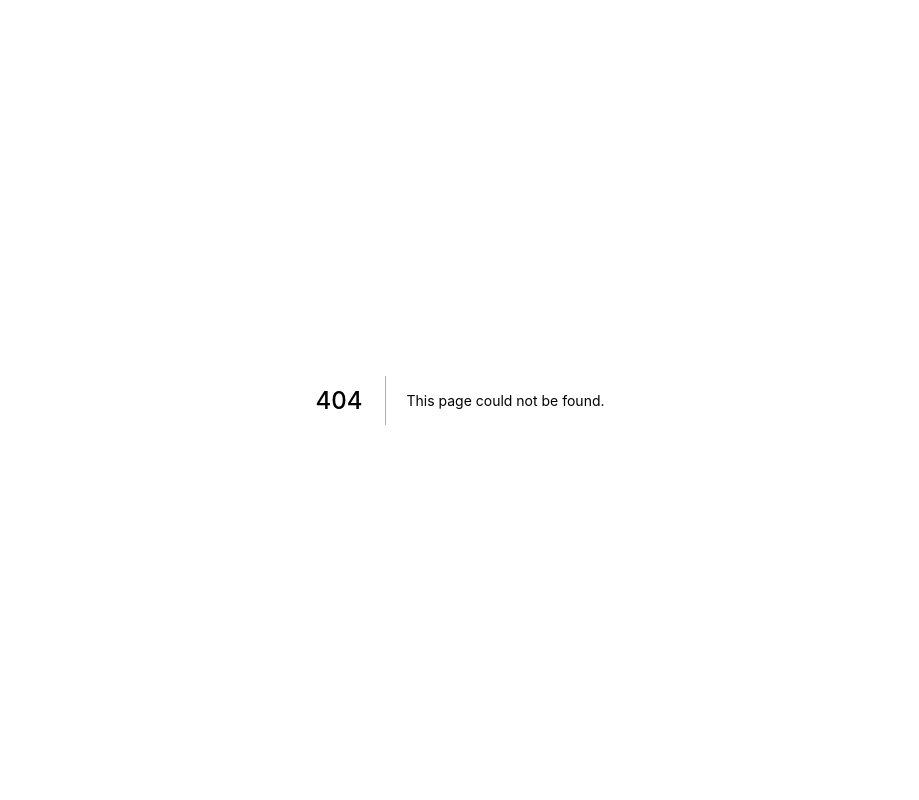
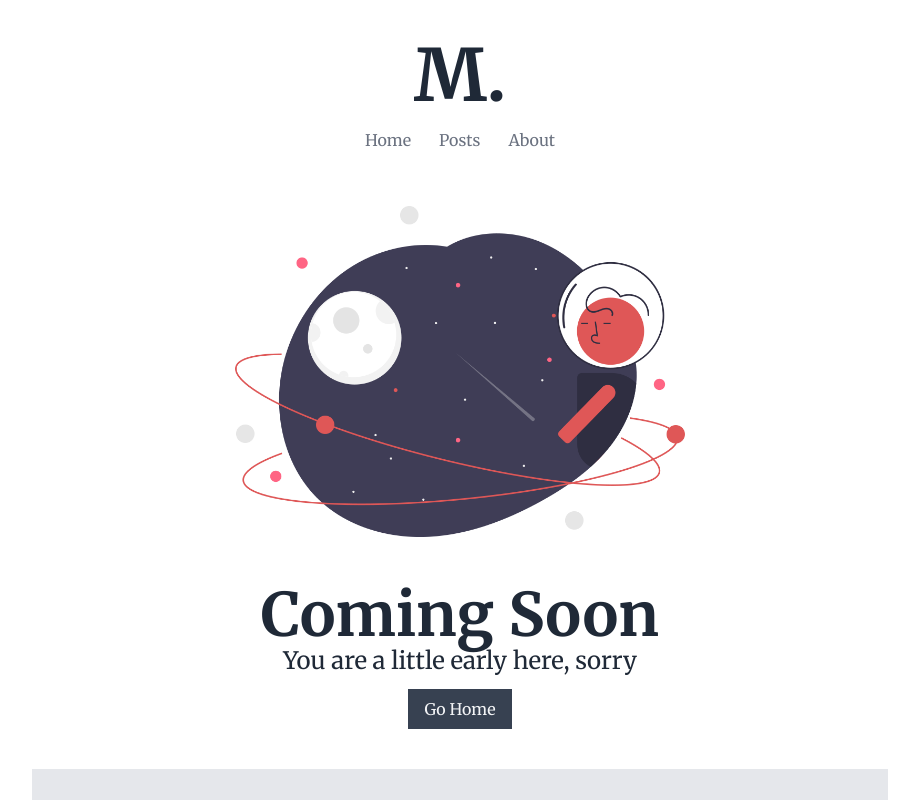
Before and after one commit to muzzammilh/portfolio-and-blog, a Next.js app: page /posts in a window 1280 px wide. Before the commit this address had no page. Shown: the top 800 px of the page, without its empty margins (180-1099 px from the left). Built offline with nearby package versions, Linux system fonts and the light colour scheme; what @tailwindcss/typography would draw is missing.

Commit message:
Added coming soon component

```diff
--- /dev/null
+++ b/components/coming.js
@@ -0,0 +1,23 @@
+import Image from 'next/image';
+
+import Btn from './btn';
+import comingSoonImage from '../images/undraw_stars_re_6je7.png';
+
+export default function CommingSoon(props) {
+  return (
+    <>
+      <div className="max-w-xl mx-auto">
+        <Image src={comingSoonImage} alt="Coming Soon" />
+      </div>
+      <div className="text-center font-bold text-4xl sm:text-6xl">
+      Coming Soon
+      </div>
+      <div className="text-center text-1xl  xl sm:text-2xl">
+      You are a little early here, sorry
+      </div>
+      <div className="text-center mt-3">
+        <Btn text="Go Home" link="/" />
+      </div>
+    </>
+  );
+}
--- a/components/hero.js
+++ b/components/hero.js
@@ -22,6 +22,5 @@ export default function Hero() {
         <Btn text="Learn More" link="/about" />
       </div>
     </>
-
   );
 }
--- a/pages/index.js
+++ b/pages/index.js
@@ -9,7 +9,7 @@ export default function Blog(props) {
   return (
     <DefaultLayout title={props.title} description={props.description}>
       <Hero />
-      <p>List of posts:</p>
+      {/* <p>List of posts:</p>
       <ul>
         {props.posts.map(function (post, idx) {
           return (
@@ -20,7 +20,7 @@ export default function Blog(props) {
             </li>
           );
         })}
-      </ul>
+      </ul> */}
     </DefaultLayout>
   );
 }
--- /dev/null
+++ b/pages/posts.js
@@ -0,0 +1,19 @@
+import DefaultLayout from '@layouts/default';
+import CommingSoon from '@components/coming';
+
+export default function Blog(props) {
+  return (
+    <DefaultLayout title={props.title} description={props.description}>
+      <CommingSoon />
+    </DefaultLayout>
+  );
+}
+
+export function getStaticProps() {
+  return {
+    props: {
+      title: 'Posts',
+      // posts: getAllPosts()
+    },
+  };
+}
```
Also changed, not shown: images/undraw_stars_re_6je7.png (added).
